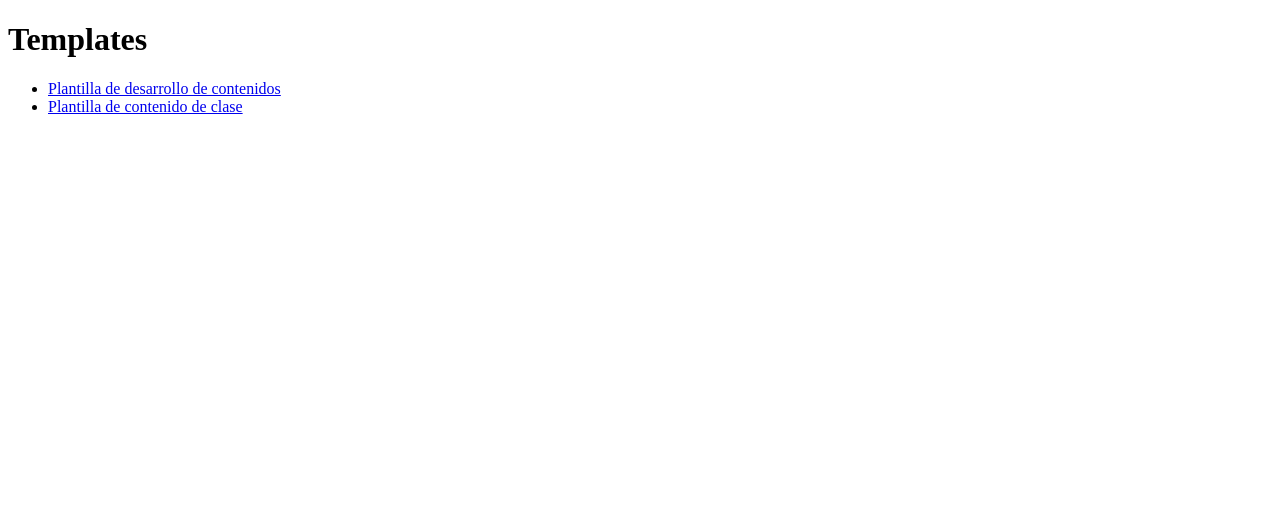
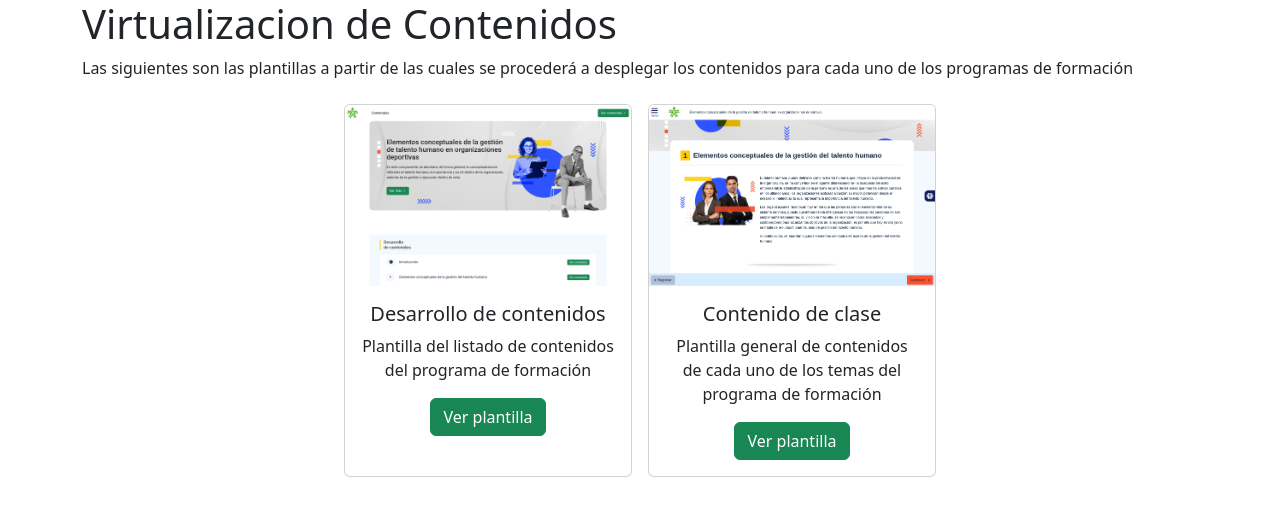
Before and after one commit to jcarlosj/OIT-SENA-Virtualizacion, a plain HTML site: page index.html in a window 1280 px wide. Drawn offline with nearby package versions, Linux system fonts and the light colour scheme.

Commit message:
[+] index.html: Cards de detalle de la evolución de las plantillas para la virtualización de contenidos

```diff
--- a/index.html
+++ b/index.html
@@ -3,13 +3,53 @@
 <head>
     <meta charset="UTF-8">
     <meta name="viewport" content="width=device-width, initial-scale=1.0">
-    <title>Document</title>
+    <title>OIT - Virtualizacion de Contenidos</title>
+    <link href="https://cdn.jsdelivr.net/npm/bootstrap@5.3.3/dist/css/bootstrap.min.css" rel="stylesheet"
+        integrity="sha384-QWTKZyjpPEjISv5WaRU9OFeRpok6YctnYmDr5pNlyT2bRjXh0JMhjY6hW+ALEwIH" crossorigin="anonymous">
+    <link rel="stylesheet" href="https://cdn.jsdelivr.net/npm/bootstrap-icons@1.11.3/font/bootstrap-icons.css"
+        integrity="sha384-tViUnnbYAV00FLIhhi3v/dWt3Jxw4gZQcNoSCxCIFNJVCx7/D55/wXsrNIRANwdD" crossorigin="anonymous">
+
+    <link rel="preconnect" href="https://fonts.googleapis.com">
+    <link rel="preconnect" href="https://fonts.gstatic.com" crossorigin>
+    <link href="https://fonts.googleapis.com/css2?family=Roboto:ital,wght@0,100;0,300;0,400;0,500;0,700;0,900;1,100;1,300;1,400;1,500;1,700;1,900&display=swap" rel="stylesheet">
 </head>
 <body>
-    <h1>Templates</h1>
-    <ul>
-        <li><a href="./01-desarrollo-contenidos.html">Plantilla de desarrollo de contenidos</a></li>
-        <li><a href="./02-contenido-clase.html">Plantilla de contenido de clase</a></li>
-    </ul>
+    <header>
+        <div class="container">
+            <h1>Virtualizacion de Contenidos</h1>
+    <p>Las siguientes son las plantillas a partir de las cuales se procederá a desplegar los contenidos para cada uno de los programas de formación</p>
+        </div>
+    </header>
+
+    <main>
+        <div class="container text-center">
+            <div class="d-flex flex-wrap justify-content-center">
+                <div class="card m-2" style="width: 18rem;">
+                    <img src="./assets/template/images/01-desarrollo-contenidos.png" class="card-img-top" alt="...">
+                    <div class="card-body">
+                        <h5 class="card-title">Desarrollo de contenidos</h5>
+                        <p class="card-text">Plantilla del listado de contenidos del programa de formación</p>
+                        <a href="./01-desarrollo-contenidos.html" class="btn btn-success">Ver plantilla</a>
+                    </div>
+                </div>
+                <div class="card m-2" style="width: 18rem;">
+                    <img src="/assets/template/images/02-contenido-de-clase.png" class="card-img-top" alt="...">
+                    <div class="card-body">
+                        <h5 class="card-title">Contenido de clase</h5>
+                        <p class="card-text">Plantilla general de contenidos de cada uno de los temas del programa de formación</p>
+                        <a href="./02-contenido-clase.html" class="btn btn-success">Ver plantilla</a>
+                    </div>
+                </div>
+                <!-- Agrega más tarjetas aquí de la misma manera -->
+            </div>
+        </div>
+
+    </main>
+
+
+
+    <script src="https://cdn.jsdelivr.net/npm/bootstrap@5.3.3/dist/js/bootstrap.bundle.min.js"
+    integrity="sha384-YvpcrYf0tY3lHB60NNkmXc5s9fDVZLESaAA55NDzOxhy9GkcIdslK1eN7N6jIeHz"
+    crossorigin="anonymous"></script>
 </body>
 </html>
```
Also changed, not shown: assets/template/images/01-desarrollo-contenidos.png (added), assets/template/images/02-contenido-de-clase.png (added).
